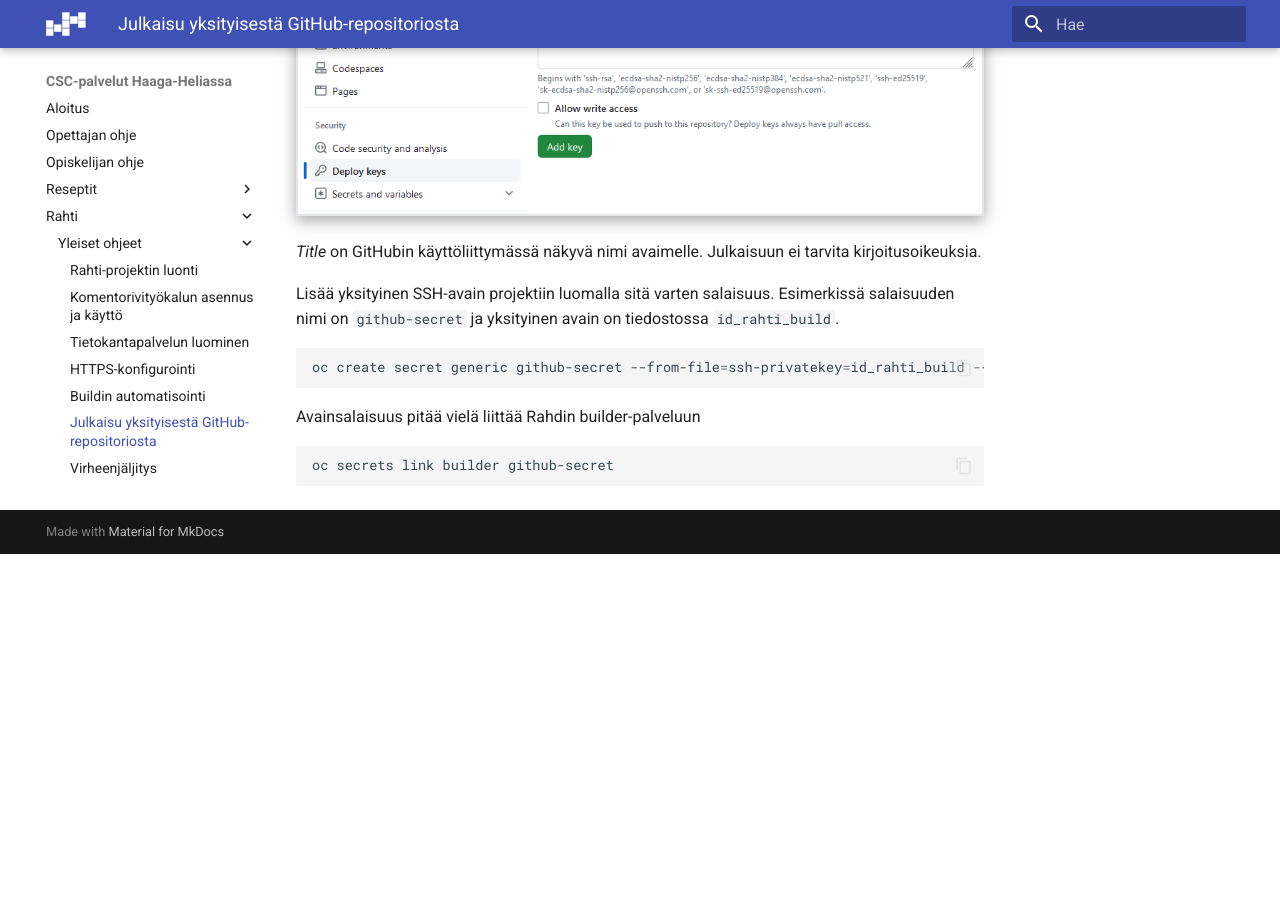
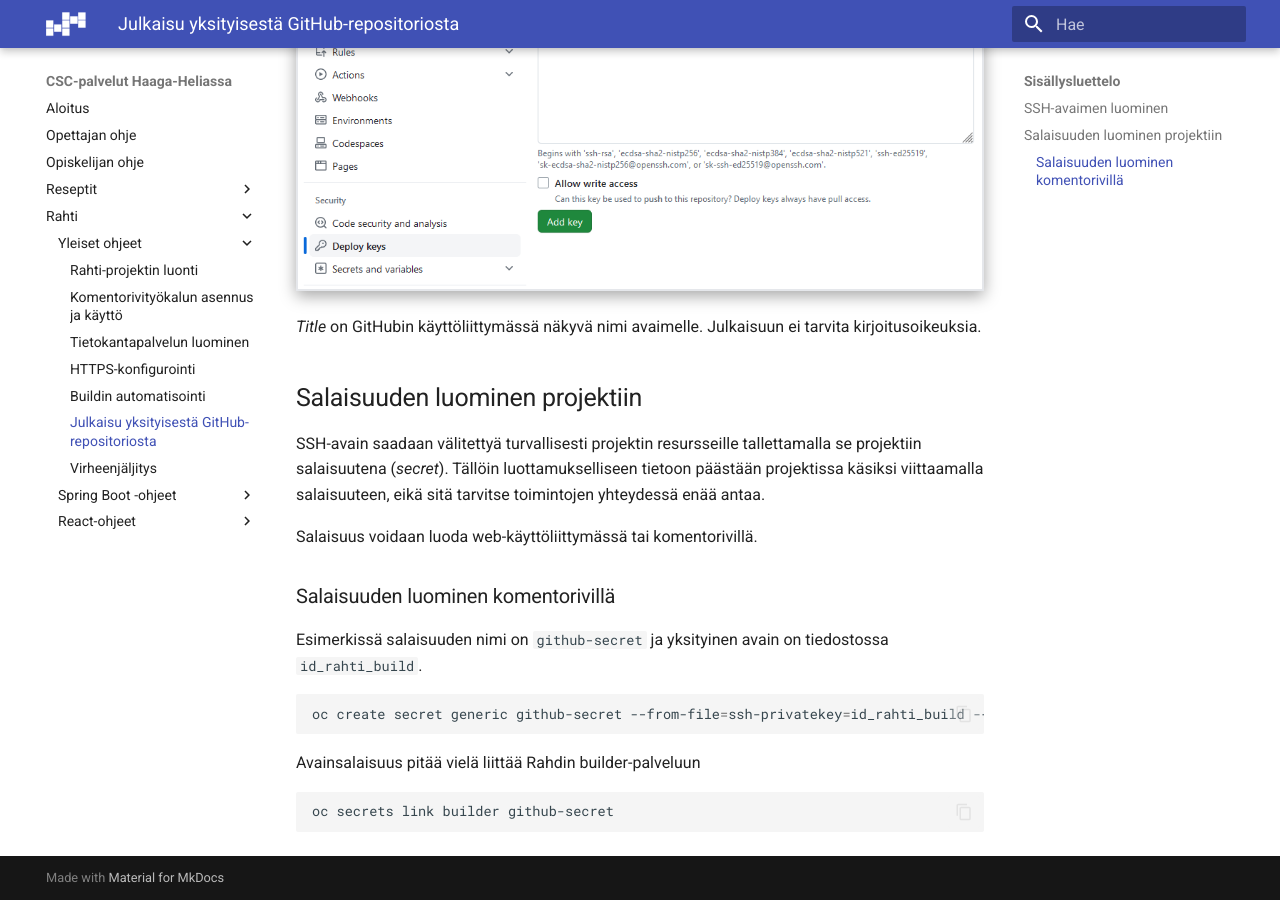
Before and after one commit to haagahelia/hh-csc-docs, an MkDocs documentation site: the page built from docs/rahti/julkaisu_yksityisesta_repositoriosta.md, in a window 1280 px wide and 900 px high, scrolled down 948 px. Built offline with MkDocs 1.6.1 and Material for MkDocs 9.7.7, drawn with Linux system fonts in a browser that asks for light colours; before the commit the page ends 1502 px from its top, so only the background shows below that.

Commit message:
Lisätty ohjeet web-käyttöliittymän Import from Git-toiminnon käyttöön ja sovitettu olemassa olevaan sisältöön

````diff
--- a/docs/rahti/julkaisu_yksityisesta_repositoriosta.md
+++ b/docs/rahti/julkaisu_yksityisesta_repositoriosta.md
@@ -3,6 +3,8 @@
 Jotta palvelun julkaisu voidaan automatisoida, sen lähdekoodien on oltava Rahti-palvelun build-työkalujen luettavissa.
 
 Julkiseen GitHub-repositorioon lukuoikeus on kaikilla, siihen ei tarvita eri toimenpiteitä. Yksityisestä repositoriosta julkaisemista varten pitää lukuoikeus järjestää erikseen.
+
+## SSH-avaimen luominen
 
 Julkaisua varten kannattaa luoda uusi SSH-avainpari juuri tätä projektia ja repositoriota varten. Henkilökohtaista SSH-avainta ei ole tarkoituksenmukaista käyttää julkaisuun, sillä julkaisuun tarvitaan yksityinen SSH-avain.
 
@@ -22,7 +24,15 @@
 
 _Title_ on GitHubin käyttöliittymässä näkyvä nimi avaimelle. Julkaisuun ei tarvita kirjoitusoikeuksia.
 
-Lisää yksityinen SSH-avain projektiin luomalla sitä varten salaisuus. Esimerkissä salaisuuden nimi on  `github-secret` ja yksityinen avain on tiedostossa `id_rahti_build`.
+## Salaisuuden luominen projektiin
+
+SSH-avain saadaan välitettyä turvallisesti projektin resursseille tallettamalla se projektiin salaisuutena (_secret_). Tällöin luottamukselliseen tietoon päästään projektissa käsiksi viittaamalla salaisuuteen, eikä sitä tarvitse toimintojen yhteydessä enää antaa.
+
+Salaisuus voidaan luoda web-käyttöliittymässä tai komentorivillä.
+
+### Salaisuuden luominen komentorivillä
+
+Esimerkissä salaisuuden nimi on  `github-secret` ja yksityinen avain on tiedostossa `id_rahti_build`.
 
 ```bash
 oc create secret generic github-secret --from-file=ssh-privatekey=id_rahti_build --type=kubernetes.io/ssh-auth
````
Also changed, not shown: docs/rahti/spring_ilman_tietokantaa.md (+82 -30 lines), docs/rahti/img/rahti_import_from_git.png (added).
